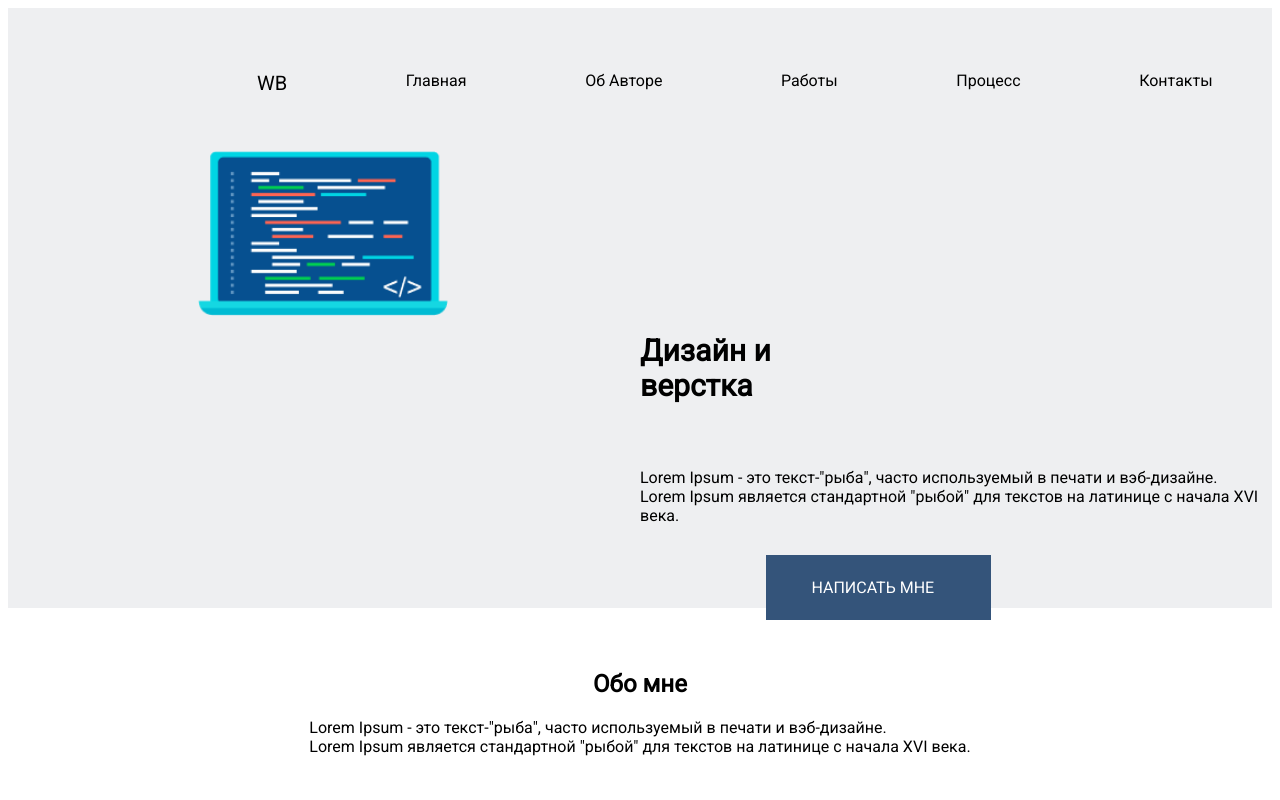
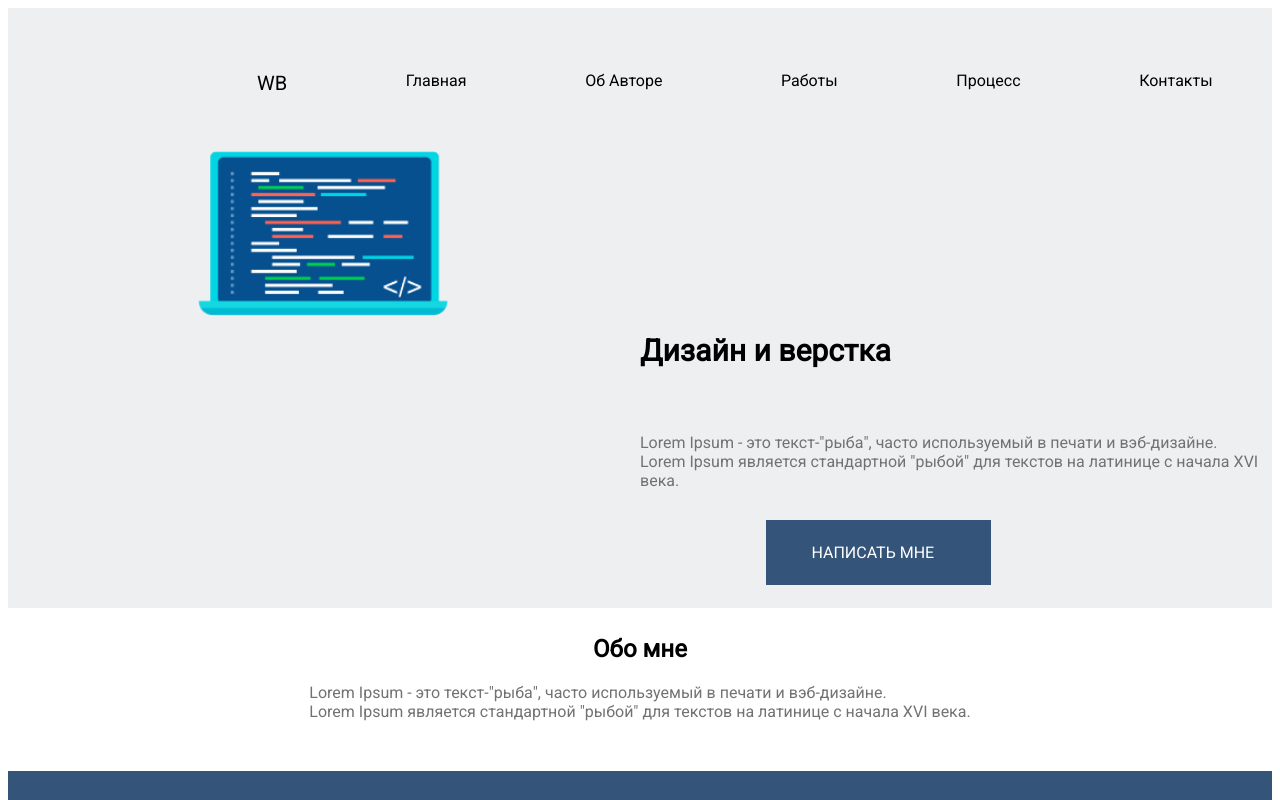
Before and after one commit to OLG-MAN/test-cv-flex, a plain HTML site: page index.html in a window 1280 px wide. Shown: the top 800 px of the page. Drawn offline with Linux system fonts and the light colour scheme.

Commit message:
Changes3

```diff
--- a/style.css
+++ b/style.css
@@ -64,7 +64,6 @@ img {
 
 .head1 {
     display: flex;
-    width: 250px;
     margin-left: 50%;
     margin-bottom: 40px;
     font-size: 20px;
@@ -74,6 +73,7 @@ img {
     display: flex;
     margin-left: 50%;
     margin-bottom: 30px;
+    color: #727272;
 }
 
 .about {
@@ -83,6 +83,10 @@ img {
     align-items: center;
     margin-bottom: 50px;
     background-color: white;
+}
+
+.about-text {
+    color: #727272;
 }
 
 .numbers {
@@ -124,6 +128,7 @@ img {
 
 .video-text {
     margin-bottom: 50px;
+    color: #727272;
 }
 
 .projects {
@@ -159,6 +164,7 @@ img {
 
 .form-text2 {
     margin-bottom: 30px;
+    color: #727272;
 }
 
 .footer {
```
